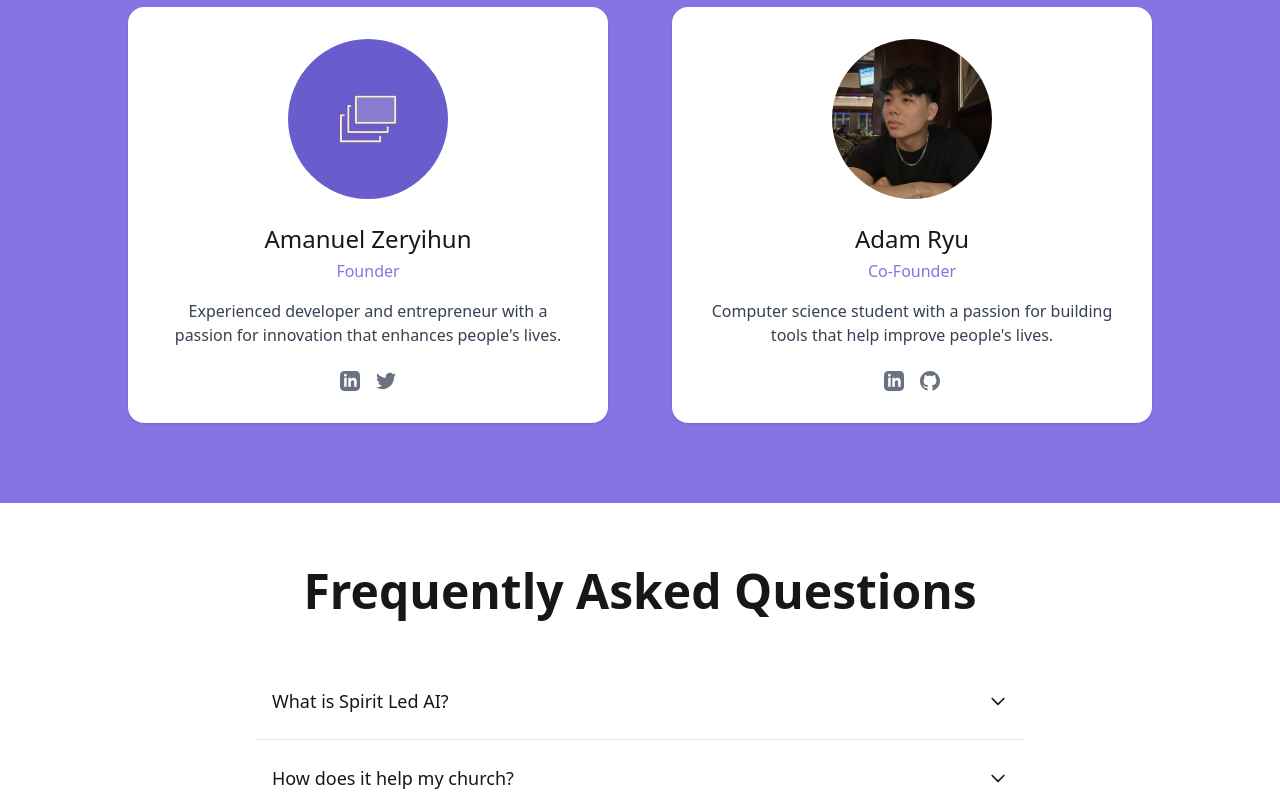
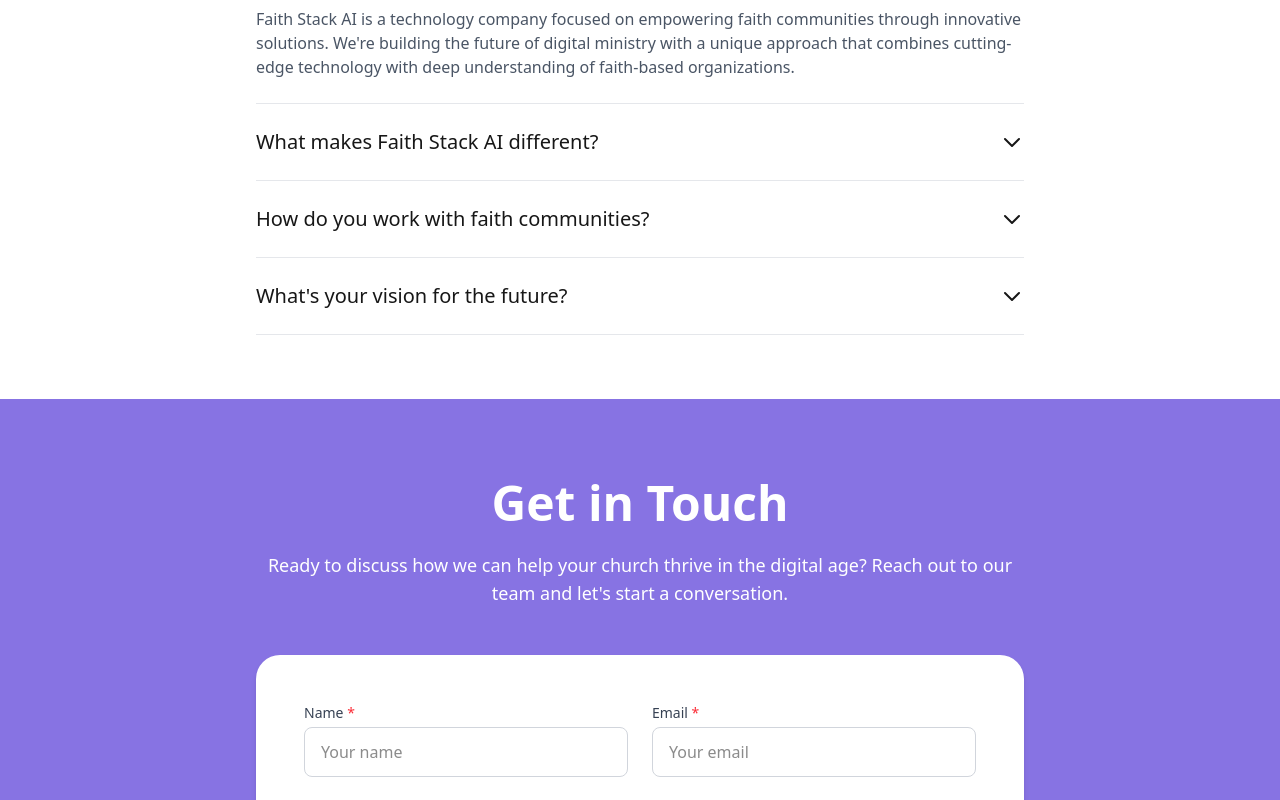
Before and after one commit to Faith-Stack-AI/landing-page, a Next.js app: page / in a window 1280 px wide. Shown: the part 1580-2380 px from the top of the page. Built offline with nearby package versions, Linux system fonts and the light colour scheme.

Commit message:
first commit

```diff
--- a/src/app/page.tsx
+++ b/src/app/page.tsx
@@ -19,7 +19,7 @@
         <HeroSection />
         <MissionSection />
         {/* <TechnologySection /> */}
-        <TeamSection />
+        {/* <TeamSection /> */}
         <FAQ />
         <ContactSection />
       </main>
--- a/src/components/ContactSection.tsx
+++ b/src/components/ContactSection.tsx
@@ -46,10 +46,10 @@
   };
 
   return (
-    <section id="contact" className="py-20 bg-[#f7f7fa]">
+    <section id="contact" className="py-20 bg-[#8773e3]">
       <div className="px-8 md:px-20 max-w-[1600px] mx-auto">
-        <h2 className="text-4xl md:text-5xl font-semibold mb-6 text-center">Get in Touch</h2>
-        <p className="text-lg text-gray-700 mb-12 max-w-3xl mx-auto text-center">
+        <h2 className="text-4xl md:text-5xl font-semibold mb-6 text-center text-white">Get in Touch</h2>
+        <p className="text-lg text-white mb-12 max-w-3xl mx-auto text-center">
           Ready to discuss how we can help your church thrive in the digital age? Reach out to our team and let's start a conversation.
         </p>
 
@@ -61,7 +61,7 @@
                   <path strokeLinecap="round" strokeLinejoin="round" strokeWidth={2} d="M5 13l4 4L19 7" />
                 </svg>
               </div>
-              <h3 className="text-2xl font-medium mb-4">Thank you for reaching out!</h3>
+              <h3 className="text-2xl font-medium mb-4 text-gray-900">Thank you for reaching out!</h3>
               <p className="text-gray-600 mb-8">
                 We've received your message and will get back to you shortly.
               </p>
@@ -82,7 +82,7 @@
                   <input
                     id="name"
                     type="text"
-                    {...register('name')}
+                    {...register('name', { required: 'Name is required' })}
                     className={`w-full px-4 py-3 border ${
                       errors.name ? 'border-red-500' : 'border-gray-300'
                     } rounded-lg focus:ring-2 focus:ring-[#8773e3] focus:border-transparent outline-none transition-colors`}
@@ -92,6 +92,7 @@
                     <p className="mt-1 text-sm text-red-500">{errors.name.message}</p>
                   )}
                 </div>
+
                 <div>
                   <label htmlFor="email" className="block text-sm font-medium text-gray-700 mb-1">
                     Email <span className="text-red-500">*</span>
@@ -99,11 +100,17 @@
                   <input
                     id="email"
                     type="email"
-                    {...register('email')}
+                    {...register('email', {
+                      required: 'Email is required',
+                      pattern: {
+                        value: /^[A-Z0-9._%+-]+@[A-Z0-9.-]+\.[A-Z]{2,}$/i,
+                        message: 'Invalid email address'
+                      }
+                    })}
                     className={`w-full px-4 py-3 border ${
                       errors.email ? 'border-red-500' : 'border-gray-300'
                     } rounded-lg focus:ring-2 focus:ring-[#8773e3] focus:border-transparent outline-none transition-colors`}
-                    placeholder="your.email@example.com"
+                    placeholder="Your email"
                   />
                   {errors.email && (
                     <p className="mt-1 text-sm text-red-500">{errors.email.message}</p>
--- a/src/components/FAQ.tsx
+++ b/src/components/FAQ.tsx
@@ -7,34 +7,29 @@
 }
 
 const FAQItem: React.FC<FAQItemProps> = ({ question, answer, isFirst }) => {
-  const [isOpen, setIsOpen] = useState(false);
+  const [isOpen, setIsOpen] = useState(isFirst);
 
   return (
-    <div className={`${isFirst ? '' : 'border-t'} border-gray-200`}>
-      <div
-        className={`w-full hover:bg-[#8773e3] ${isOpen ? 'bg-[#f6f6f6]' : ''} transition-colors duration-200`}
-      >
+    <div className={`py-6 ${!isFirst ? 'border-t border-gray-200' : ''}`}>
       <button
-          className="flex w-full justify-between items-center text-left font-medium text-lg py-6 px-4 focus:outline-none hover:text-white transition-colors duration-200"
+        className="flex justify-between items-center w-full text-left"
         onClick={() => setIsOpen(!isOpen)}
       >
-          {question}
+        <h3 className="text-xl font-medium">{question}</h3>
         <svg
-            className={`w-5 h-5 transform ${isOpen ? 'rotate-180' : ''} transition-transform duration-200 group-hover:text-white`}
+          className={`w-6 h-6 transform transition-transform ${isOpen ? 'rotate-180' : ''}`}
           fill="none"
           stroke="currentColor"
           viewBox="0 0 24 24"
-            xmlns="http://www.w3.org/2000/svg"
         >
           <path strokeLinecap="round" strokeLinejoin="round" strokeWidth={2} d="M19 9l-7 7-7-7" />
         </svg>
       </button>
+      {isOpen && (
+        <div className="mt-4 text-gray-600">
+          {answer}
         </div>
-      <div
-        className={`bg-white text-gray-700 transition-all duration-300 ease-in-out overflow-hidden ${isOpen ? 'max-h-96 opacity-100 py-6 px-4' : 'max-h-0 opacity-0'}`}
-      >
-        <p>{answer}</p>
-      </div>
+      )}
     </div>
   );
 };
@@ -42,24 +37,20 @@
 const FAQ: React.FC = () => {
   const faqItems = [
     {
-      question: "What is Spirit Led AI?",
-      answer: "Spirit Led AI is the first AI-powered digital ministry team designed to listen, engage, and surface insights about congregants, seekers, and visitors — while speaking the spiritual language of your church."
+      question: "What is Faith Stack AI?",
+      answer: "Faith Stack AI is a technology company focused on empowering faith communities through innovative solutions. We're building the future of digital ministry with a unique approach that combines cutting-edge technology with deep understanding of faith-based organizations."
     },
     {
-      question: "How does it help my church?",
-      answer: "Our AI solution helps your church community by providing 24/7 engagement, answering questions about faith and your church specifics, and gathering insights that help you better serve your congregation."
+      question: "What makes Faith Stack AI different?",
+      answer: "We bring together a unique combination of technical expertise and deep understanding of faith communities. Our approach is centered around creating meaningful connections and empowering organizations to focus on their core mission while we handle the technical complexities."
     },
     {
-      question: "Is it difficult to implement?",
-      answer: "Not at all! Our team helps you get set up quickly and easily, with minimal technical knowledge required. We provide full support throughout the implementation process."
+      question: "How do you work with faith communities?",
+      answer: "We partner with forward-thinking faith organizations to understand their unique needs and challenges. Our collaborative approach ensures that our solutions are tailored to each community's specific context and goals."
     },
     {
-      question: "Can it be customized to our church's specific beliefs?",
-      answer: "Absolutely! Spirit Led AI is designed to be fully customizable to reflect your church's specific theology, language, and spiritual approach."
-    },
-    {
-      question: "What about privacy and data security?",
-      answer: "We take privacy and security very seriously. All data is encrypted and stored securely, and we comply with all relevant data protection regulations."
+      question: "What's your vision for the future?",
+      answer: "We envision a future where technology seamlessly enhances the work of faith communities, enabling them to focus on what matters most - building meaningful connections and serving their communities. We're committed to being at the forefront of this transformation."
     }
   ];
 
--- a/src/components/MissionSection.tsx
+++ b/src/components/MissionSection.tsx
@@ -3,7 +3,8 @@
 
 const MissionSection: React.FC = () => {
   return (
-    <section id="mission" className="px-8 md:px-20 py-20 max-w-[1600px] mx-auto bg-gray-50">
+    <div className="w-full bg-gray-50">
+      <section id="mission" className="px-8 md:px-20 py-20 max-w-[1600px] mx-auto">
         <h2 className="text-4xl md:text-5xl font-semibold mb-16 text-center">Our mission</h2>
 
         <div className="grid grid-cols-1 lg:grid-cols-5 gap-10 lg:gap-24">
@@ -51,6 +52,7 @@
           </div>
         </div>
       </section>
+    </div>
   );
 };
 
--- a/src/components/NavBar.tsx
+++ b/src/components/NavBar.tsx
@@ -17,7 +17,7 @@
         <div className="border-2 border-black rounded-full px-8 py-1.5">
           <ul className="flex font-medium text-sm">
             <li className="px-4"><a href="#mission" className="hover:text-[#8773e3]">MISSION</a></li>
-            <li className="px-4"><a href="#team" className="hover:text-[#8773e3]">TEAM</a></li>
+            {/* <li className="px-4"><a href="#team" className="hover:text-[#8773e3]">TEAM</a></li> */}
             <li className="px-4"><a href="#faq" className="hover:text-[#8773e3]">FAQ</a></li>
           </ul>
         </div>
@@ -52,7 +52,7 @@
         <div className="absolute top-full left-0 right-0 bg-white shadow-lg z-50 lg:hidden">
           <ul className="flex flex-col py-2">
             <li><a href="#mission" className="block px-6 py-2 hover:bg-gray-100">MISSION</a></li>
-            <li><a href="#team" className="block px-6 py-2 hover:bg-gray-100">TEAM</a></li>
+            {/* <li><a href="#team" className="block px-6 py-2 hover:bg-gray-100">TEAM</a></li> */}
             <li><a href="#faq" className="block px-6 py-2 hover:bg-gray-100">FAQ</a></li>
             <li><a href="#contact" className="block px-6 py-2 hover:bg-gray-100">CONTACT US</a></li>
           </ul>
```
Lines whose indentation alone changed are shown as unchanged.
